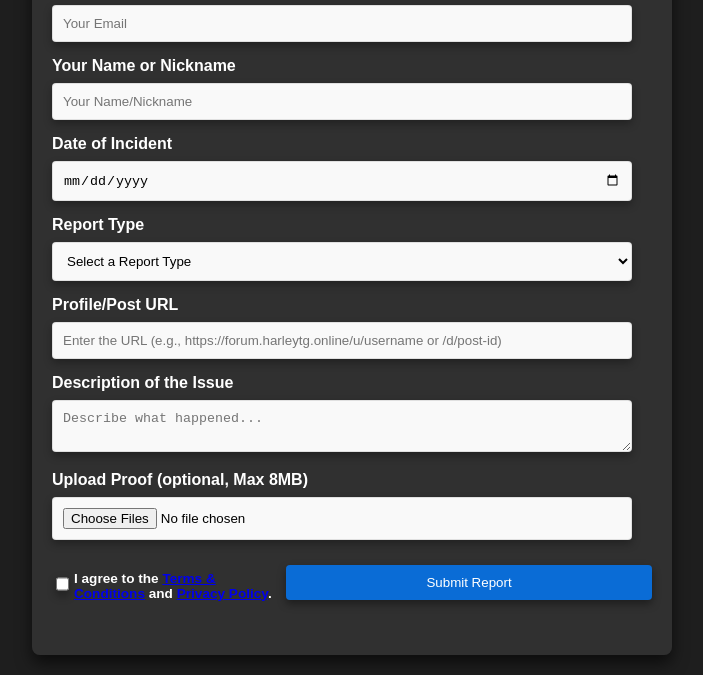
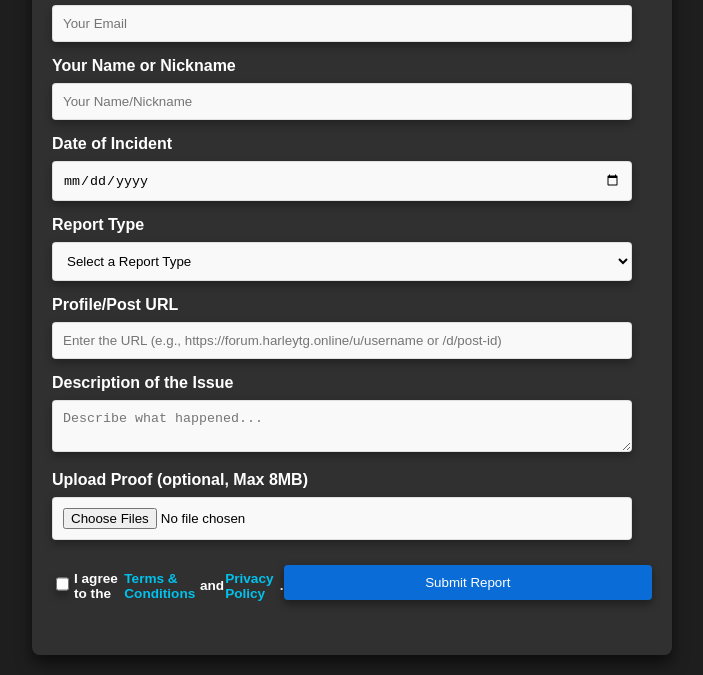
Before and after one commit to HarleyTG-O/report, a plain HTML site: page index.html in a window 1280 px wide. Shown: the part 139-814 px from the top of the page, without its empty margins (288-991 px from the left). Drawn offline with Linux system fonts and the light colour scheme.

Commit message:
Update index.html

```diff
--- a/index.html
+++ b/index.html
@@ -74,6 +74,22 @@
       margin-right: 5px;
       width: 16px;
       height: 16px;
+    }
+
+    .terms-wrapper label {
+      display: flex;
+      align-items: center;
+    }
+
+    .terms-wrapper a {
+      color: #00c2ed; /* Link color */
+      text-decoration: none;
+      margin-left: 1px; /* Space between text and links */
+      margin-right: 1px; /* Space between text and links */
+    }
+
+    .terms-wrapper a:hover {
+      text-decoration: underline; /* Underline on hover */
     }
 
     .error {
```
